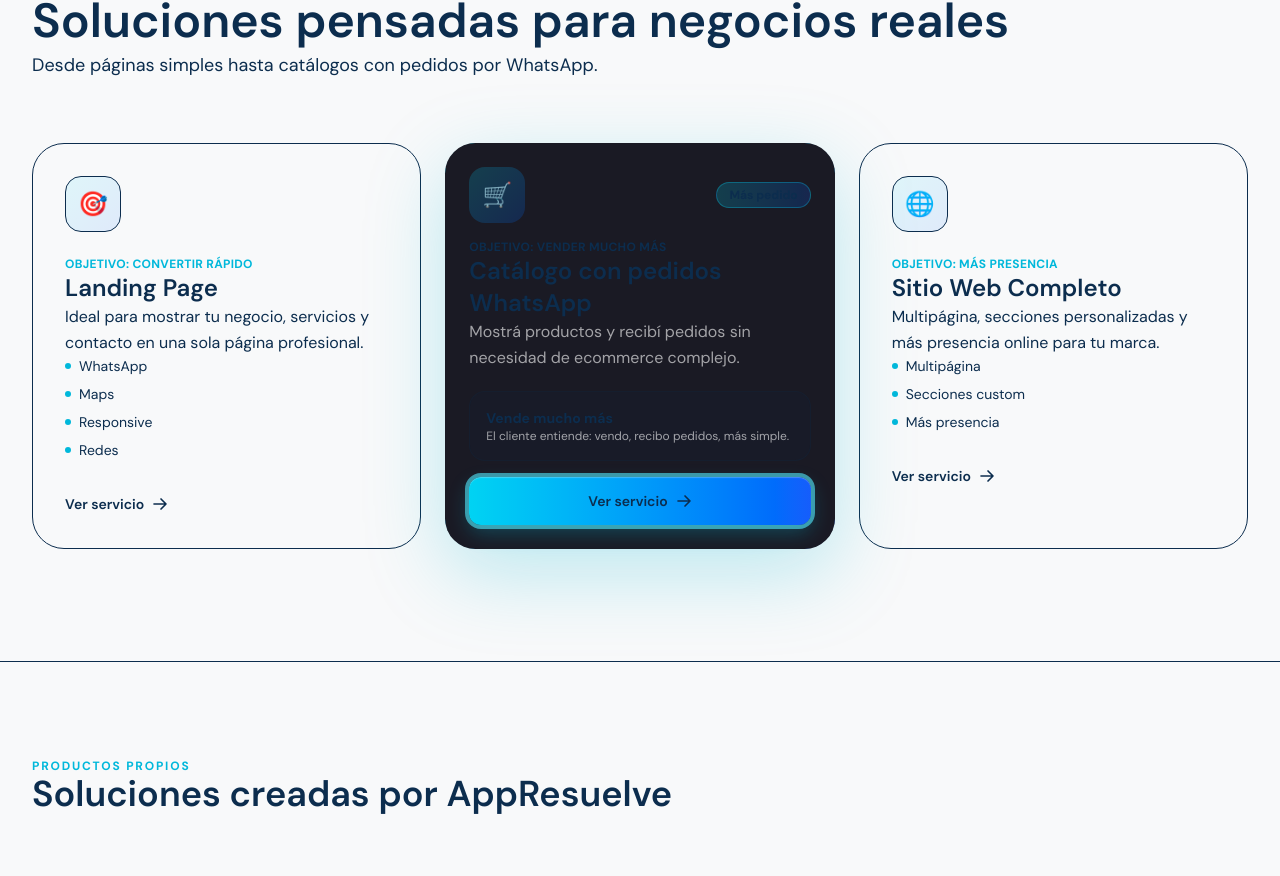
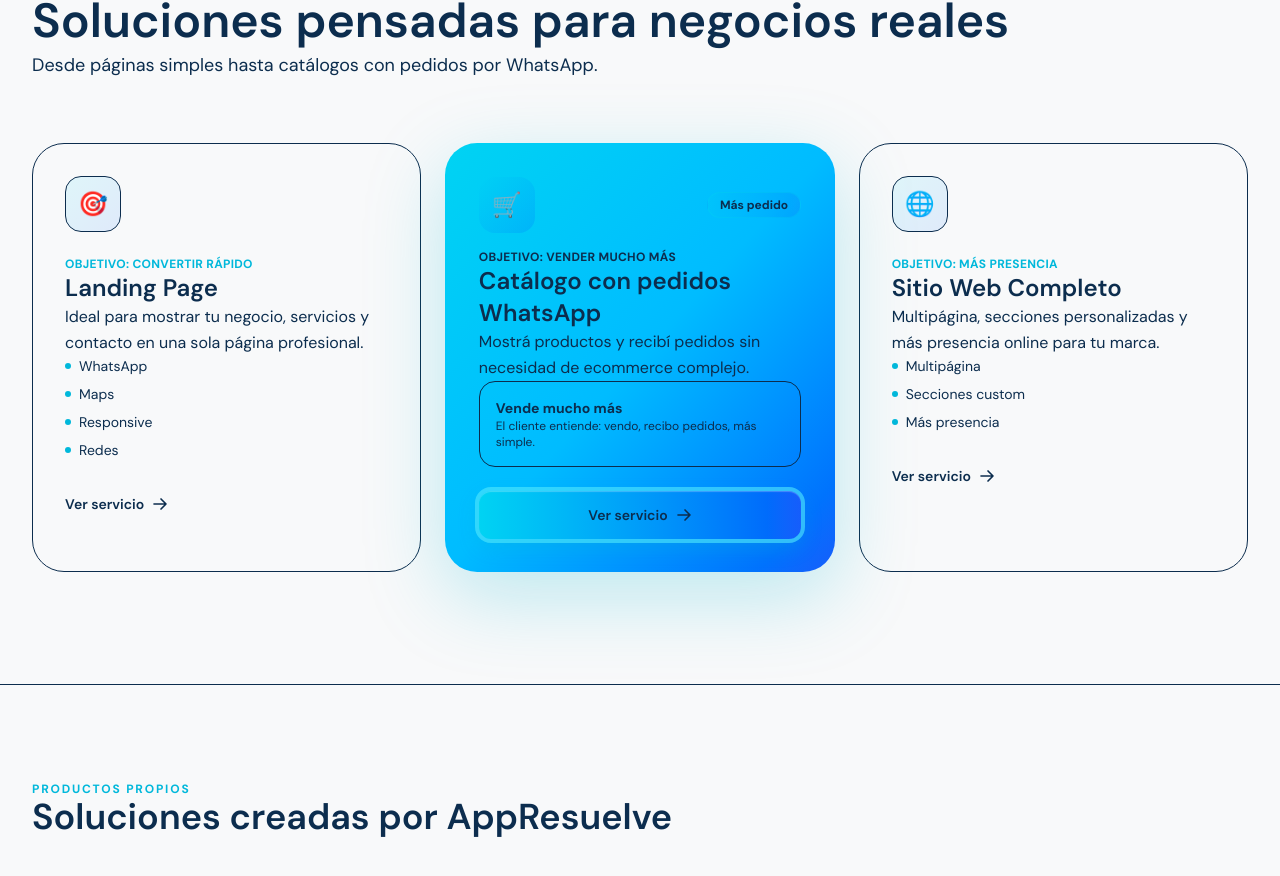
Before and after one commit to AppResuelve/appresuelve-oficial-site, a React (Vite) app: page / in a window 1280 px wide. Shown: the part 1736-2612 px from the top of the page. Built offline with nearby package versions, Linux system fonts and the light colour scheme; grey boxes are pictures that could not be loaded.

Commit message:
revert: restore original theme-aware colors on WhatsApp catalog card

```diff
--- a/src/pages/Home.jsx
+++ b/src/pages/Home.jsx
@@ -260,34 +260,34 @@ function Home() {
             </div>
 
             {/* Card 2: Catálogo WhatsApp - Destacada */}
-            <div className="relative rounded-[2rem] bg-gradient-to-br from-cyan-400 via-sky-400 to-blue-600 shadow-[0_24px_80px_rgba(6,182,212,0.25)] lg:row-span-1">
-              <div className="h-full rounded-[calc(2rem-1.5px)] bg-[#1a1a24] p-6 space-y-4 flex flex-col">
+            <div className="relative rounded-[2rem] p-[1.5px] bg-gradient-to-br from-cyan-400 via-sky-400 to-blue-600 shadow-[0_24px_80px_rgba(6,182,212,0.25)] lg:row-span-1">
+              <div className="h-full rounded-[calc(2rem-1.5px)] bg-[--color-bg-card] p-8 flex flex-col">
                 <div className="flex items-center justify-between mb-4">
                   <div className="w-14 h-14 rounded-2xl bg-gradient-to-br from-cyan-400/20 to-blue-600/20 flex items-center justify-center text-2xl">
                     🛒
                   </div>
-                  <span className="px-3 py-1 rounded-full bg-gradient-to-r from-cyan-400/20 to-blue-600/20 border border-cyan-400/30 text-[#0c2d4e] text-xs font-bold">
+                  <span className="px-3 py-1 rounded-full bg-gradient-to-r from-cyan-400/20 to-blue-600/20 border border-cyan-400/30 text-[--color-bg-base] text-xs font-bold">
                     Más pedido
                   </span>
                 </div>
-                <p className="text-xs font-bold uppercase tracking-wide text-[#0c2d4e]">
+                <p className="text-xs font-bold uppercase tracking-wide text-[--color-bg-base] mb-3">
                   Objetivo: vender mucho más
                 </p>
-                <h3 className="text-2xl font-black text-[#0c2d4e]">
+                <h3 className="text-2xl font-black text-[--color-text-primary] mb-4">
                   Catálogo con pedidos WhatsApp
                 </h3>
-                <p className="text-white/60 leading-relaxed flex-1">
+                <p className="text-[--color-text-secondary] leading-relaxed mb-6 flex-1">
                   Mostrá productos y recibí pedidos sin necesidad de ecommerce complejo.
                 </p>
-                <div className="p-4 rounded-2xl bg-[#0c2d4e]/10 border border-[#0c2d4e]/20 mt-2 mb-4">
-                  <p className="text-sm font-bold text-[#0c2d4e]">Vende mucho más</p>
-                  <p className="text-xs text-white/60 mt-1">
+                <div className="p-4 rounded-2xl bg-[--color-bg-base]/10 border border-[--color-bg-base]/20 mb-6">
+                  <p className="text-sm font-bold text-[--color-bg-base]">Vende mucho más</p>
+                  <p className="text-xs text-[--color-text-secondary] mt-1">
                     El cliente entiende: vendo, recibo pedidos, más simple.
                   </p>
                 </div>
                 <Link
                   to="/servicios#sitio-web"
-                  className="w-full inline-flex items-center justify-center gap-2 px-6 py-3.5 rounded-xl bg-gradient-to-r from-cyan-400 to-blue-600 text-white/87 font-semibold text-sm outline-4 outline-cyan-300/60 shadow-[inset_0_1px_1px_rgba(255,255,255,0.25),0_8px_20px_rgba(6,182,212,0.3)] hover:-translate-y-0.5 transition-all duration-200"
+                  className="w-full inline-flex items-center justify-center gap-2 px-6 py-3.5 rounded-xl bg-gradient-to-r from-cyan-400 to-blue-600 text-[--color-text-primary] font-semibold text-sm outline-4 outline-cyan-300/60 shadow-[inset_0_1px_1px_rgba(255,255,255,0.25),0_8px_20px_rgba(6,182,212,0.3)] hover:-translate-y-0.5 transition-all duration-200"
                 >
                   Ver servicio
                   <svg
```
